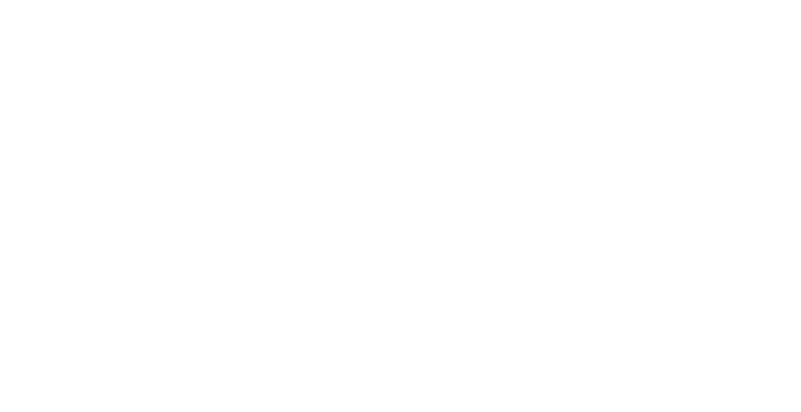
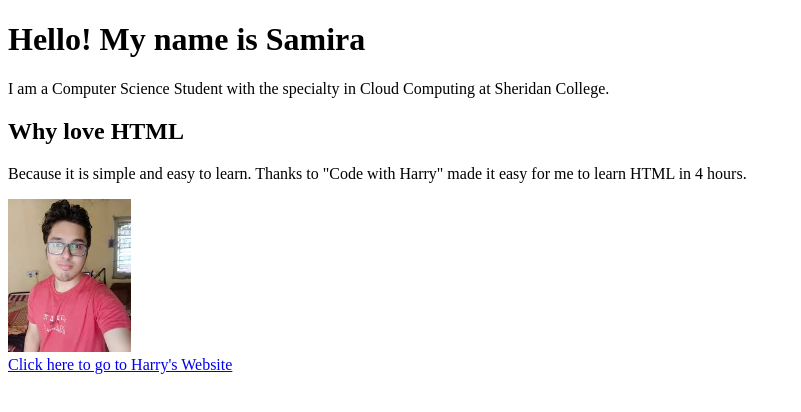
Before and after one commit to parvesam/HTMLPractice, a plain HTML site: page HTMLOverall/index.html in a window 1280 px wide. Shown: the whole page, without its empty margins (0-801 px from the left). Drawn offline with Linux system fonts and the light colour scheme.

Commit message:
image added and some information added to this

```diff
--- a/HTMLOverall/index.html
+++ b/HTMLOverall/index.html
@@ -6,6 +6,24 @@
     <title>My Understanding of HTML</title>
 </head>
 <body>
+    <header>
+       <h1>Hello! My name is Samira</h1>
+    </header>
+    <main>
+        <p>I am a Computer Science Student with the specialty in Cloud Computing at Sheridan College.</p>
+        <section>
+            <div>
+                <h2>Why love HTML</h2>
+                <p>Because it is simple and easy to learn. Thanks to "Code with Harry" made it easy for me to learn HTML in 4 hours.</p>
+                <section>
+                    <img src="download.jpg" alt="Harry's Website" width="123"></a> <br>
+                    <a href="https://codewithharry.com">Click here to go to Harry's Website</a>
+                </section>
+            </div>
+        </section>
+    </main>
+    <footer>
 
+    </footer>
 </body>
 </html>
```
Also changed, not shown: HTMLOverall/download.jpg (added).
